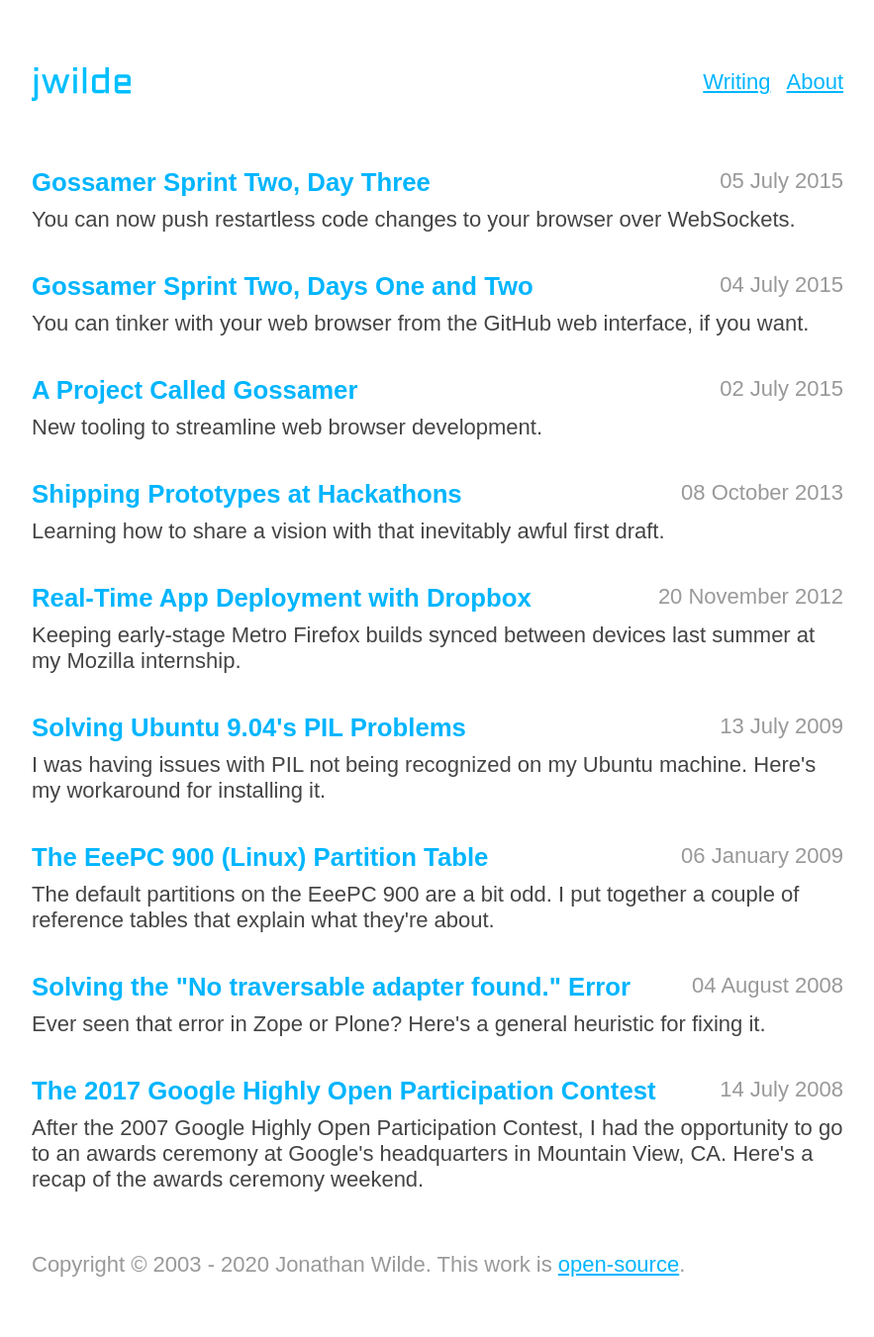
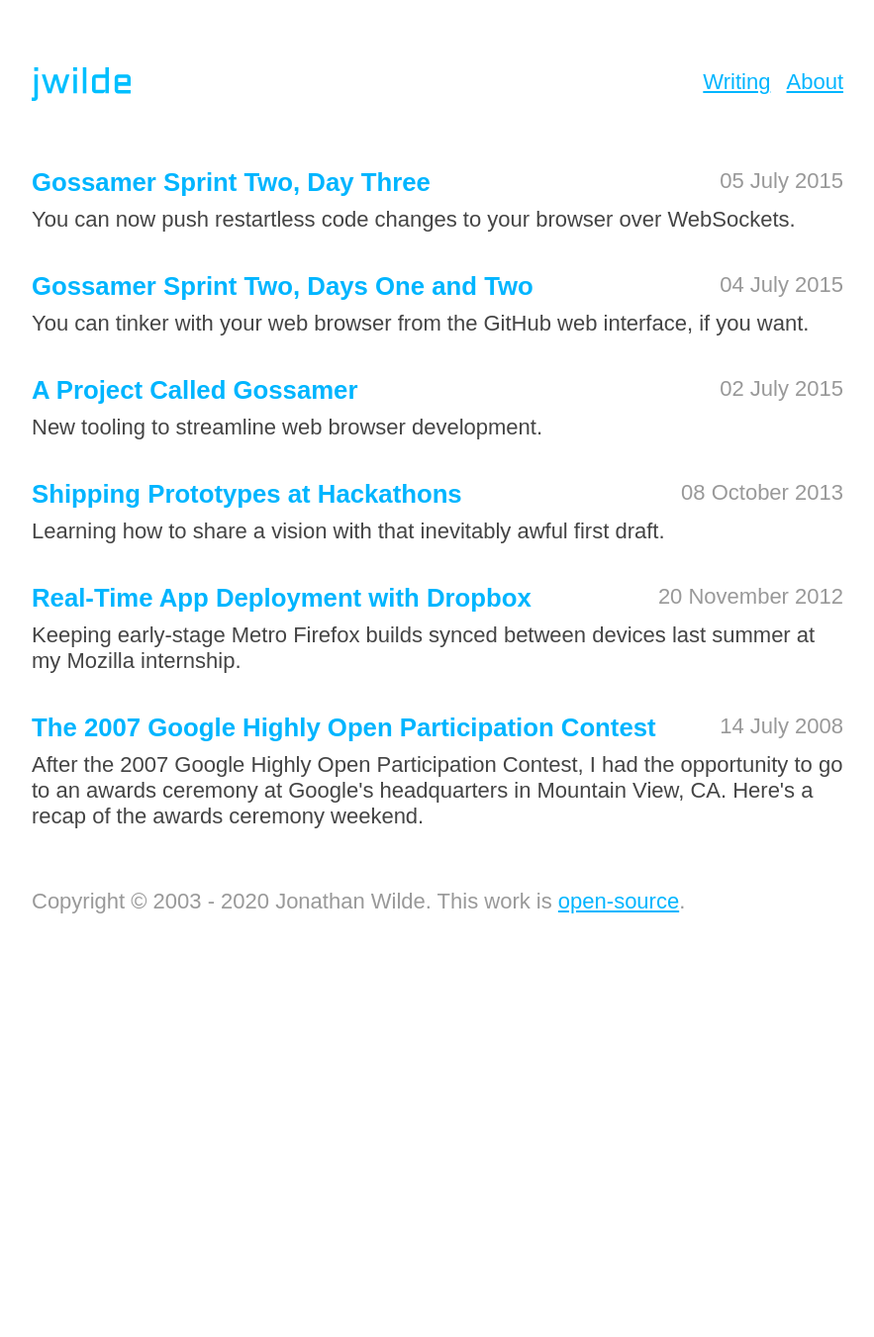
Before and after one commit to hellojwilde/hellojwilde.github.io, a Jekyll site: the page built from index.html, in a window 1280 px wide. Shown: the whole page at 99% size, without its empty margins (198-1081 px from the left). Built offline with Jekyll 4.4.1, drawn with Linux system fonts in a browser that asks for light colours; after the commit the page ends 984 px from its top, so only the background shows below that; some of the changed lines change nothing that is shown.

Commit message:
Clean up old posts{

```diff
--- a/_posts/2008-07-14-it-was-awesome.md
+++ b/_posts/2008-07-14-it-was-awesome.md
@@ -1,6 +1,6 @@
 ---
 layout: post
-title: The 2017 Google Highly Open Participation Contest
+title: The 2007 Google Highly Open Participation Contest
 summary:
     After the 2007 Google Highly Open Participation Contest, I had the
     opportunity to go to an awards ceremony at Google's headquarters in
--- a/_posts/2008-08-04-solving-the-no-traversible-adapter-found-error.md
+++ /dev/null
@@ -1,67 +0,0 @@
----
-layout: post
-title: Solving the "No traversable adapter found." Error
-summary:
-    Ever seen that error in Zope or Plone?  Here's a general heuristic for
-    fixing it.
----
-I was recently troubleshooting an installation of Plone and tried to
-install one of the hundreds of Plone products.  Immediately after
-restarting Zope, four ominous words (and a long trace) appeared on the
-screen: No traversable adapter found.  After an hour-or-two of
-troubleshooting, I found out how to solve the problem.
-
-As it turns out, this tends to happen (assuming the error appeared
-after installing a few Products into Zope/Plone) because either:
-
-1. one of the installed Products is corrupted, or
-2. one or more dependencies for the products is missing.
-
-To fix this, we first have to uninstall all the add-on Products
-one-by-one until we isolate the one that is causing Zope/Plone to show
-that error message.  Keeping the error-causing plugin installed, we can
-then stop Zope, then restart it in foreground mode by typing the
-following commands (remember to replace `/path/to/zope/instance` with
-the real path to your Zope instance):
-
-	sudo /path/to/zope/instance/bin/zopectl stop
-	sudo /path/to/zope/instance/bin/zopectl fg
-
-Note: the above commands are for Ubuntu/Debian/Debian-derivative Linux
-systems. They will require some modifications to work on other systems.
-
-After Zope starts up by using the above commands, keep the terminal
-window open and browse to your Zope/Plone installation in a web
-browser.  When the page comes up (and the "No traversable adapter
-found" error is displayed), look at the terminal screen.  A traceback
-should have been displayed.  Near the bottom of the screen, there
-should be a specific error. The error at the bottom of the might screen
-start with:
-
-	ImportError:
-
-If this is the case, you should search for the dependency that the
-error refers to in Google, download it, and install it.  For example,
-the product that I was trying to install required the DataGridField and
-AddRemoveWidget Products.  I was able to download those from
-<http://www.plone.org/products>.  After installing the dependencies,
-Zope/Plone worked perfectly.
-
-However, if you receive a different error, there are a few main
-solutions that you could try:
-
-1. Try re-downloading the Product after clearing your browser's cache.
-   Internet Explorer is known to download files incorrectly and corrupt
-   them from time-to-time.
-2. Try downloading a different version of the Product.  There is a
-   slight chance that the particular version of the Product that you
-   were trying to install had a bug.  If this is the case, make sure to
-   report the bug so that it can be fixed by the author.
-3. Check to see if the Product that you are using is compatible with
-   the version of Plone that you are using.  Many plugins that are
-   designed for Plone 2 will not work on Plone 3 without some
-   modification.  There may, however, be a pre-release version of the
-   Product that does work for your version of Plone.
-
-Hopefully, these tips will help you!  If you have any thoughts on this
-subject, feel free to comment below!
--- a/_posts/2009-01-06-the-eeepc-900-linux-partition-table.md
+++ /dev/null
@@ -1,85 +0,0 @@
----
-layout: post
-title: The EeePC 900 (Linux) Partition Table
-summary:
-    The default partitions on the EeePC 900 are a bit odd.  I put together
-    a couple of reference tables that explain what they're about.
----
-<div class="warn" markdown="1">
-Note: If you use any of the information in this blog post and trash
-your computer, it's not my fault. I'm not liable for anything that
-happens to you or your equipment.  This information is provided as-is
-with no warranties, expressed or implied.
-</div>
-
-During late spring 2008, I used up about $600 of my personal savings to
-buy an ASUS EeePC 900.   In retrospect, the EeePC was probably one of
-the best purchases that I ever made.  It's amazingly light (a little
-over 2 pounds) and gets decent battery life.  These two features were
-especially handy during my trip to the Plone Conference Sprints in
-Washington DC in October 2008.
-
-In my typical geek/modder/hacker fashion, I proceeded to trick out the
-default Xandros operating system. I replaced the default tabbed
-interface and IceWM with the super-light XFCE desktop environment.  I
-even installed a rudimentary compositor so could have translucent
-windows.
-
-At the time, I didn't see the need to install a new OS.  Xandros *is* a
-derivative of Debian, after all.  What I didn't realize is that ASUS
-made modifications to core libraries used in Debian, such as `libaudio`.
-This made compiling certain applications rather difficult.  I also saw
-some weirdness with the Java classpath.   The only development
-environment that I was able to get running was the Plone toolkit:
-buildout, ZopeSkel, etc.  In other words, the default ASUS-modded
-Xandros operating system isn't a very good operating system for
-software development.
-
-Enter [Easy Peasy](http://www.geteasypeasy.com/).  Essentially, it's an
-unofficial fork of Ubuntu with tweaks for netbooks.  When version
-8.04.1 of Easy Peasy came out, I tried to install it, but couldn't get
-my flash drive to successfully boot the LiveUSB copy of it.
-
-Last night, I managed to get Easy Peasy to boot off of my flash drive.
-When I decided to install it, I decided to manually partition the hard
-disk.  My EeePC 900 came with 2 hard disks.  The 4 gigabyte disk holds
-the system files and mounts to the "/" directory.  The 16 gigabyte disk
-holds user files and mounts to the "/home" directory.  Since the EeePC
-doesn't have a swap partition (to prevent the flash memory used for the
-disks from being trashed), there'd probably be two partitions: one on
-the 4 gigabyte disk, one on the 16 gigabyte disk, both formatted with
-the Ext-3 filesystem. Right?
-
-Wrong.
-
-When I looked at gparted, the GNOME partitioner, I noticed that there
-were a total of 5 partitions.  Not shiny.  To inform readers (and
-future me) with what these partitions probably are used for, I've put
-together the following handy tables.  The information used to compile
-the "notes" and "label" columns of the first table was borrowed from
-the ["What is on Partitions 3 and 4 ?"
-EeeUser thread](http://forum.eeeuser.com/viewtopic.php?id=779).  The
-information for the "drive" and "filesystem" columns was found using
-the following command:
-
-	sudo fdisk -l
-
-Finally, the information used to compile the "size" column was taken
-from gparted.
-
-Drive: /dev/sda
----------------
-
-|Drive		| Label		| Size	| Filesystem		| Notes                                                                          |
-|-----------|-----------|-------|-------------------|--------------------------------------------------------------------------------|
-|/dev/sda1 	| SYSTEM	| 2.4 GB| ext2				| This holds a copy of the Xandros operating system used for system restoration. |
-|/dev/sda2 	| USER		| 1.5 GB| ext3				| This holds the active copy of Xandros used to run the system.                  |
-|/dev/sda3 	| BIOS		| 8 MB	| W95 FAT32 (LBA)	| This holds a copy of the BIOS for updating purposes. Don't delete this.        |
-|/dev/sda4 	| EFI		| 8 MB	| EFI (FAT-12/15/32)| Used for the BootBooster BIOS option. Don't delete this.                       |
-
-Drive: /dev/sdb
----------------
-
-|Drive		| Label	| Size		| Filesystem	| Notes                                                                              |
-|-----------|-------|-----------|---------------|------------------------------------------------------------------------------------|
-|/dev/sdb1	| n/a	| 15.7 GB	| ext3			| Mounted as "/home". This is where all of your files go.                            |
--- a/_posts/2009-07-13-solving-ubuntu-9.04s-pil-problems.md
+++ /dev/null
@@ -1,47 +0,0 @@
----
-layout: post
-title: Solving Ubuntu 9.04's PIL Problems
-summary:
-    I was having issues with PIL not being recognized on my Ubuntu machine.
-    Here's my workaround for installing it.
----
-Last night, I began some volunteer Plone 3 development work for a local
-robotics organization.  My first step was to create a buildout on my
-Ubuntu 9.04 workstation where I do my development.  I ran the usual set
-of commands to create, bootstrap, and build a new one.  Everything went
-normally, until I attempted to start the buildout in foreground with
-the following:
-
-	python2.4 bin/instance fg
-
-For some reason, the instance did not start. Instead, I received the following
-Python error:
-
-	ImportError: No module named PIL
-
-My first thought was to check Synaptic to make sure that the
-`python-imaging` package (which contains a copy of PIL, the Python
-Imaging Library) was installed properly.  It's possible that I could
-have uninstalled it accidentally.  Suprisingly, according to Synaptic,
-the `python-imaging` package was installed.
-
-Was my Python 2.4 installation somehow corrupted?  I tried reinstalling
-all of my Python packages.  Unfortunately, even after that, I still
-received that PIL ImportError.
-
-Eventually, I decided to stop trying to get the official Ubuntu
-packages to work.  I usually rely on the Ubuntu repositories because
-installing software through other means may cause problems in the
-future if one tries to upgrade to the next distribution release (e.g.
-Ubuntu 9.10) using the in-place upgrader.
-
-Instead, I decided to install the Python Imaging Library with the
-`easy_install` utility, as suggested in the "A note about PIL" section
-of Pinax's documenation.  To do this, I ran the following command:
-
-	sudo easy_install -i http://dist.serverzen.com/pypi/simple PILwoTk
-
-After installing PIL with the above method, my Plone 3 buildout worked.
-It appears that the current Ubuntu PIL packages are broken for some
-reason.  If you need PIL and cannot get the Ubuntu PIL packages to
-work, this provides a simple workaround.
```
